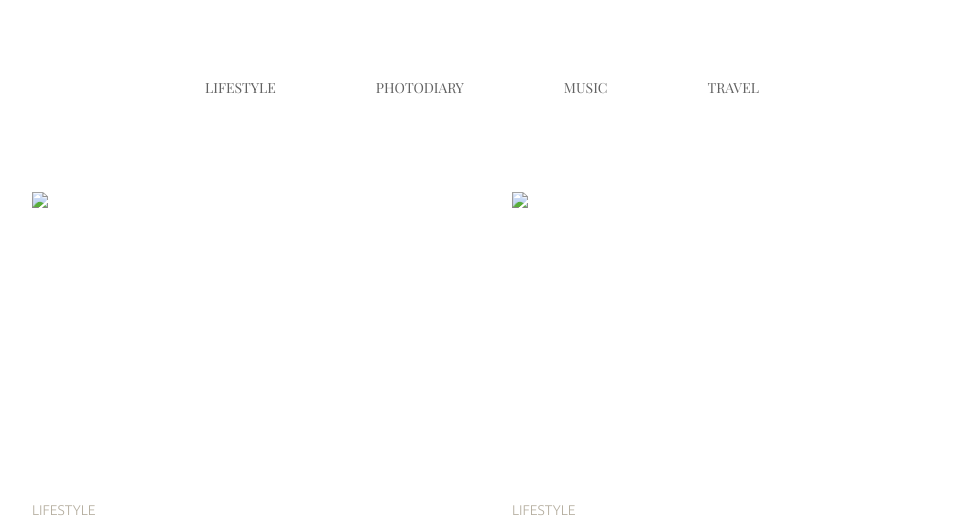
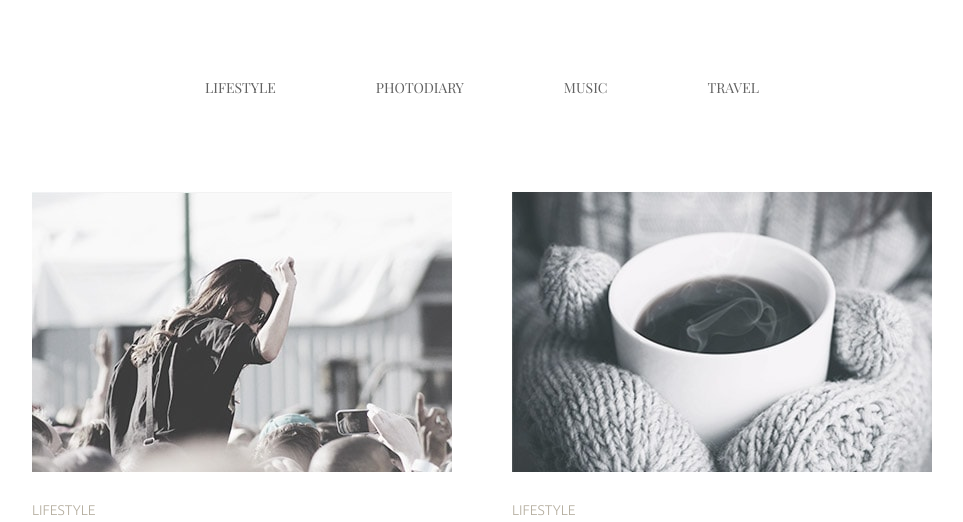
Before and after one commit to IlliaKarpoff/goit-fec-module-3, a plain HTML site: page index.html in a window 1280 px wide. Shown: the top 522 px of the page, without its empty margins (158-1121 px from the left). Drawn offline with nearby package versions, Linux system fonts and the light colour scheme; a web font is replaced by a local one.

Commit message:
img/ added

```diff
--- a/css/style.css
+++ b/css/style.css
@@ -16,6 +16,7 @@ img {
   max-width: 100%;
   height: auto;
   margin-bottom: 30px;
+  font-size: 16px;
 }
 /* HEADER */
 .wrapper {
```
Also changed, not shown: index.html (+11 -6 lines), img/img1.jpg (added), img/img2.jpg (added), img/img3.jpg (added), img/img4.jpg (added), img/img5.jpg (added), img/img6.jpg (added), 1 other file.
